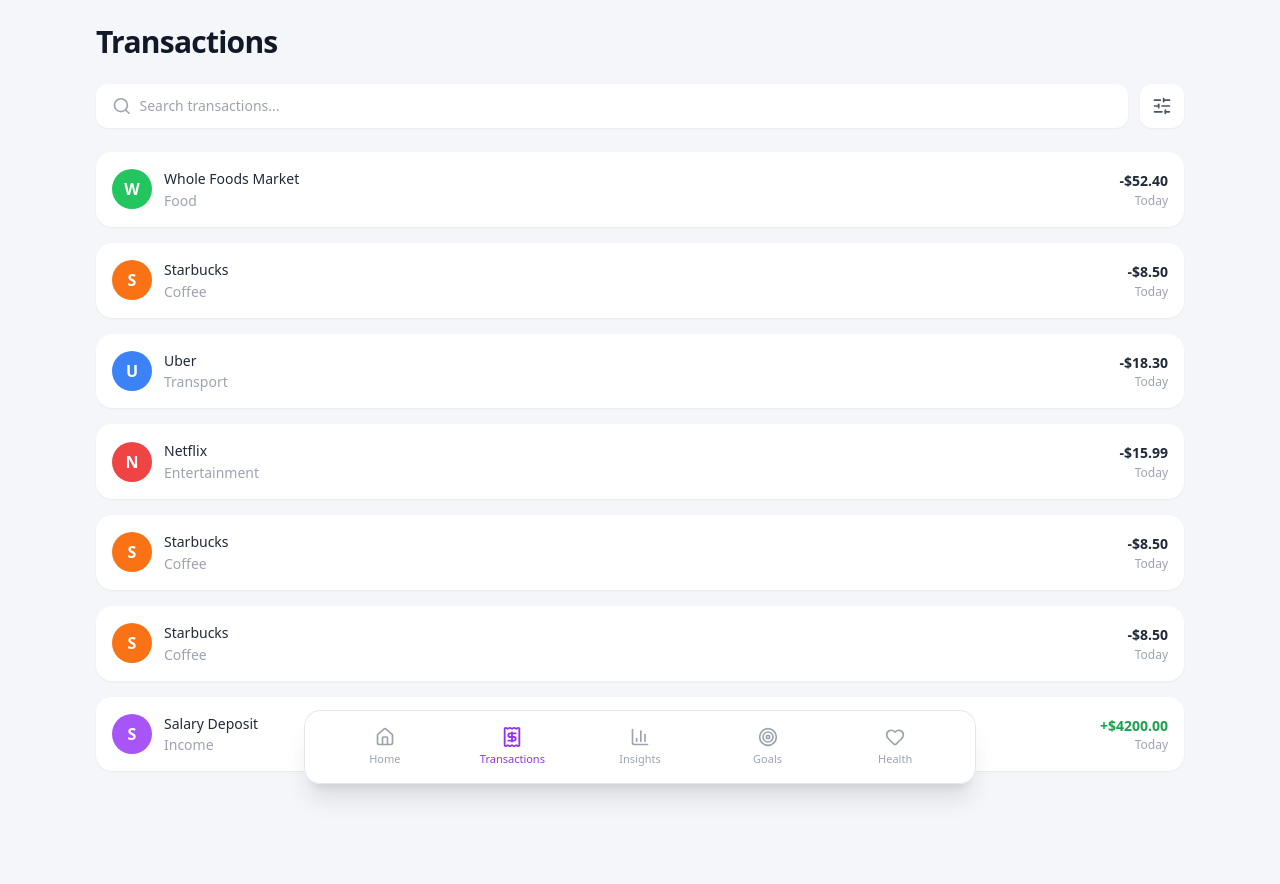
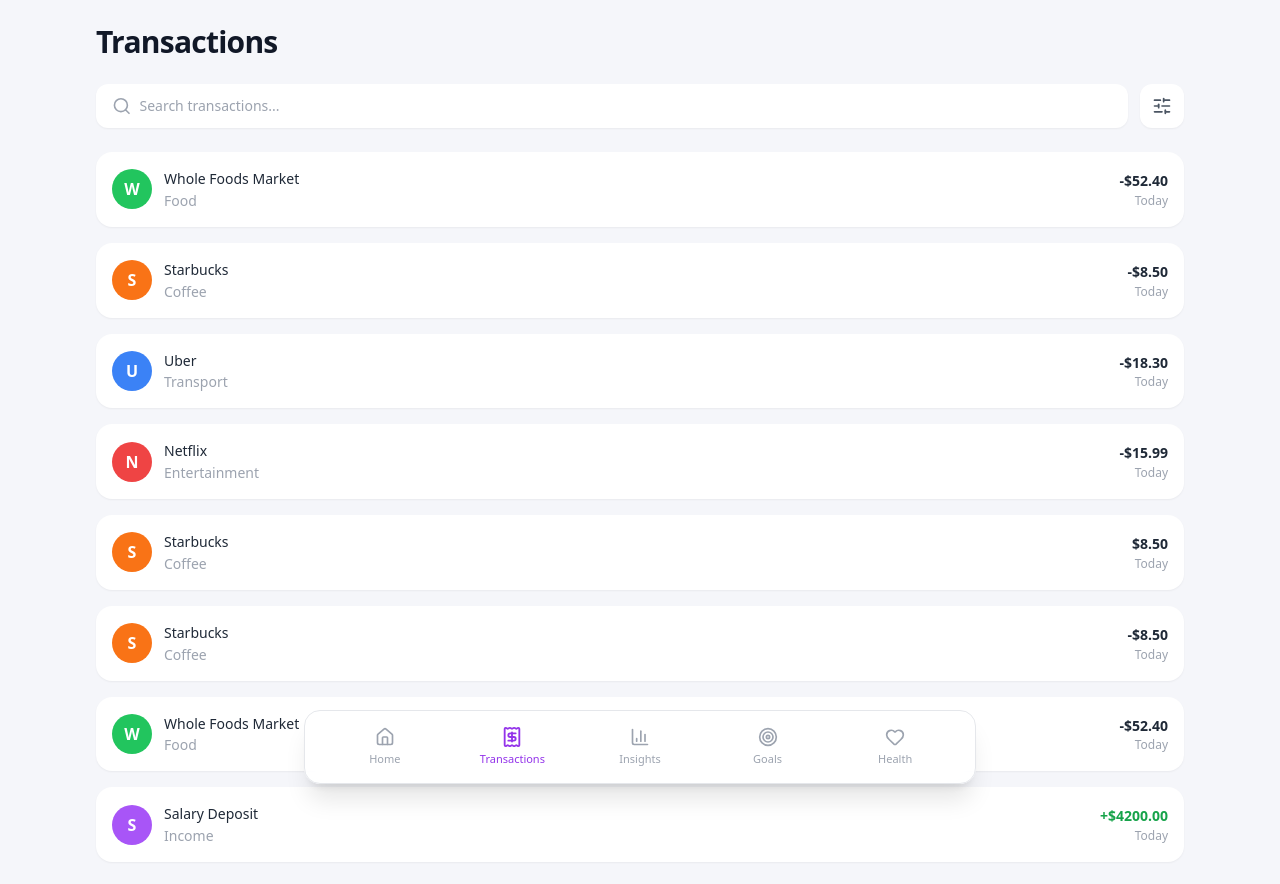
Before and after one commit to RealCifer/FinanceApp, a React (Vite) app: page /app/transactions in a window 1280 px wide. Shown: the top 884 px of the page. Built offline with nearby package versions, Linux system fonts and the light colour scheme.

Commit message:
ADDED transactions

```diff
--- a/src/pages/Transactions.jsx
+++ b/src/pages/Transactions.jsx
@@ -29,7 +29,7 @@
    {
     name: "Starbucks",
     category: "Coffee",
-    amount: "-$8.50",
+    amount: "$8.50",
     color: "bg-orange-500",
   },
    {
@@ -37,6 +37,12 @@
     category: "Coffee",
     amount: "-$8.50",
     color: "bg-orange-500",
+  },
+   {
+    name: "Whole Foods Market",
+    category: "Food",
+    amount: "-$52.40",
+    color: "bg-green-500",
   },
   {
     name: "Salary Deposit",
```
